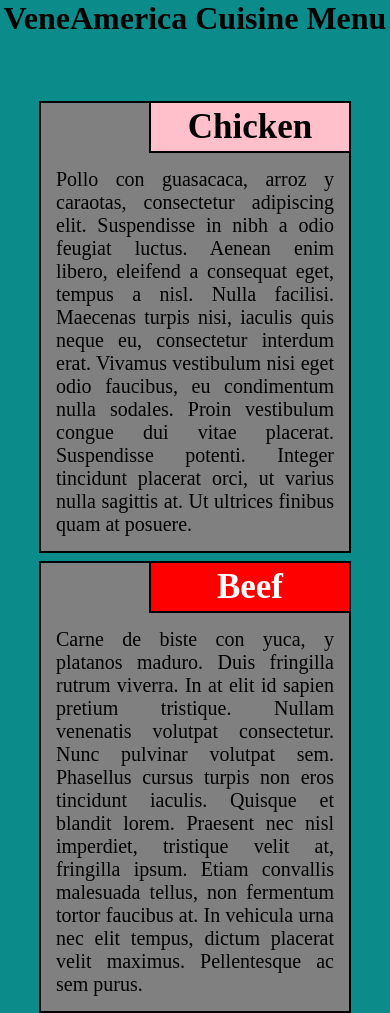
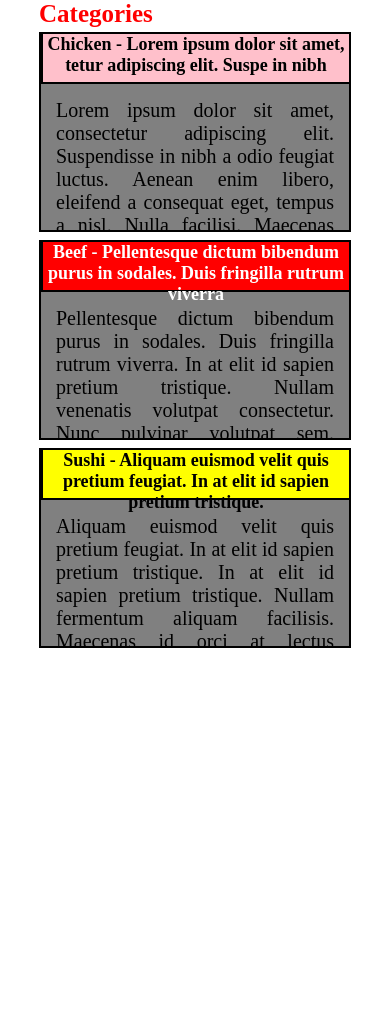
Before and after one commit to jplaverde/coursera-test, a plain HTML site: page module/index.html in a window 390 px wide. Shown: the top 1013 px of the page. After the commit the page ends 844 px from the top, so only its background shows below. Drawn offline with Linux system fonts and the light colour scheme.

Commit message:
module 2 assigment corrected and finished

```diff
--- a/module/css/style.css
+++ b/module/css/style.css
@@ -1,8 +1,3 @@
-body{
-
-    background: #0c8b8b;
-}
-
 *{box-sizing:border-box;
 margin:0;
 padding:0;
@@ -16,6 +11,29 @@ h1
     margin-bottom:60px;
 }
 
+#categorieshead {
+   display:none;
+
+}
+#sec1, #sec2, #sec3 {
+    display:block;
+}
+#sec11, #sec22, #sec33 {
+    display:none;
+}
+
+    #categorieshead h1 {
+        font-size:25px;
+       text-align:left;
+       color:red;
+       left:0;
+       top:0;
+       font-family:Algerian;
+       margin-left:10%;
+       margin-bottom:0px;
+       /*position:relative;*/
+
+    }
 p
 {
     background-color:gray;
@@ -31,7 +49,7 @@ section {
     border-top:0px;
     border-style:solid;
     border-color:black;
-    padding: 4px 10px 4px 10px;
+   padding: 4px 10px 4px 10px;
     top:0px;
     right:0px;
     position:absolute;
@@ -41,36 +59,56 @@ section {
     font-size:175%;
 }
 
-section#sec1
+#sec1, #sec11
 {
     background-color:pink;
+    height:50px;
 }
-section#sec2
+#sec2, #sec22
 {
     background-color:red;
     color:white;
+    height:50px;
 }
-section#sec3
+#sec3, #sec33
 {
     background-color:yellow;
+    height:50px;
 }
 
-div {
+#d1, #d2, #d3 {
     font-size:125%;
     background-color:gray;
     padding:60px 10px 10px 10px;
 
     border: 2px solid black;
     margin:4px;
-    height:auto;
+    height:200px;
     position:relative;
     float:left;
-    overflow:scroll;
+
+    overflow:hidden;
 }
+
+    #d1:hover {
+         overflow-y:scroll;
+         cursor:n-resize;
+    }
+
+    #d2:hover {
+         overflow-y:scroll;
+         cursor:n-resize;
+    }
+
+    #d3:hover {
+         overflow-y:scroll;
+         cursor:n-resize;
+    }
 
 .row {
     width:100%;
 }
+/*desktop view*/
 @media(min-width: 992px)
 {
     #d1{
@@ -87,9 +125,11 @@ div {
 #d3 {
    width:30%;
 }
-
+#categorieshead {
+   display:none;
 }
-
+}
+    /*tablet view */
 @media(min-width:768px) and (max-width:991px) {
    #d1 {
     width:45%;
@@ -114,24 +154,51 @@ div {
     margin-left:2.5%;
     margin-right:2.5%;
 }
+#categorieshead {
+   display:none;
 }
-
+}
+    /*mobile view*/
 @media(max-width:767px) {
    #d1 {
     width:80%;
     margin-left:10%;
     margin-right:10%;
+    text-align:center;
 }
 
 #d2 {
    width:80%;
     margin-left:10%;
     margin-right:10%;
+    text-align:center;
 }
 
 #d3 {
    width:80%;
     margin-left:10%;
     margin-right:10%;
+    text-align:center;
+}
+#menuhead {
+    display: none;
+}
+#categorieshead {
+   display:block;
+
+}
+section {
+    width:100%;
+}
+
+#sec1, #sec2, #sec3 {
+    display:none;
+}
+#sec11, #sec22, #sec33 {
+    display:block;
+   font-size:18px;
+   padding:0px;
+   margin:0px;
+   word-wrap:break-word;
 }
 }
--- a/module/index.html
+++ b/module/index.html
@@ -3,19 +3,25 @@
     <head>
         <link rel="stylesheet" type="text/css" href="css/style.css" />
         <meta charset="utf-8"/>
-        <title>JP's VeneAmerica Cuisine</title>
+        <title>Assignment 2</title>
     </head>
 
     <body>
-        <h1>VeneAmerica Cuisine Menu</h1>
-
-
+        <div id="menuhead">
+            <h1>Our Menu</h1>
+        </div>
+        <div id="categorieshead">
+            <h1>Categories</h1>
+        </div>
         <div  id="d1">
             <section id="sec1">
                 Chicken
             </section>
+             <section id="sec11">
+                Chicken -  Lorem ipsum dolor sit amet, tetur adipiscing elit. Suspe in nibh
+            </section>
             <p>
-                Pollo con guasacaca, arroz y caraotas, consectetur adipiscing elit. Suspendisse in nibh a odio feugiat luctus. Aenean enim libero, eleifend a consequat eget, tempus a nisl. Nulla facilisi. Maecenas turpis nisi, iaculis quis neque eu, consectetur interdum erat. Vivamus vestibulum nisi eget odio faucibus, eu condimentum nulla sodales. Proin vestibulum congue dui vitae placerat. Suspendisse potenti. Integer tincidunt placerat orci, ut varius nulla sagittis at. Ut ultrices finibus quam at posuere.
+                Lorem ipsum dolor sit amet, consectetur adipiscing elit. Suspendisse in nibh a odio feugiat luctus. Aenean enim libero, eleifend a consequat eget, tempus a nisl. Nulla facilisi. Maecenas turpis nisi, iaculis quis neque eu, consectetur interdum erat. Vivamus vestibulum nisi eget odio faucibus, eu condimentum nulla sodales. Proin vestibulum congue dui vitae placerat. Suspendisse potenti. Integer tincidunt placerat orci, ut varius nulla sagittis at. Ut ultrices finibus quam at posuere.
             </p>
         </div>
 
@@ -23,8 +29,11 @@
             <section id="sec2">
                 Beef
             </section>
+            <section id="sec22">
+                Beef - Pellentesque dictum bibendum purus in sodales. Duis fringilla rutrum viverra
+            </section>
             <p>
-                Carne de biste con  yuca, y platanos maduro. Duis fringilla rutrum viverra. In at elit id sapien pretium tristique. Nullam venenatis volutpat consectetur. Nunc pulvinar volutpat sem. Phasellus cursus turpis non eros tincidunt iaculis. Quisque et blandit lorem. Praesent nec nisl imperdiet, tristique velit at, fringilla ipsum. Etiam convallis malesuada tellus, non fermentum tortor faucibus at. In vehicula urna nec elit tempus, dictum placerat velit maximus. Pellentesque ac sem purus.
+                Pellentesque dictum bibendum purus in sodales. Duis fringilla rutrum viverra. In at elit id sapien pretium tristique. Nullam venenatis volutpat consectetur. Nunc pulvinar volutpat sem. Phasellus cursus turpis non eros tincidunt iaculis. Quisque et blandit lorem. Praesent nec nisl imperdiet, tristique velit at, fringilla ipsum. Etiam convallis malesuada tellus, non fermentum tortor faucibus at. In vehicula urna nec elit tempus, dictum placerat velit maximus. Pellentesque ac sem purus.
             </p>
         </div>
 
@@ -32,9 +41,11 @@
             <section id="sec3">
                 Sushi
             </section>
+            <section id="sec33">
+                Sushi - Aliquam euismod velit quis pretium feugiat. In at elit id sapien pretium tristique.
+            </section>
             <p>
-                Pescado y mariscos estilo ceviche euismod velit quis pretium feugiat. In at elit id sapien pretium tristique. In at elit id sapien pretium tristique. Nullam fermentum aliquam facilisis. Maecenas id orci at lectus consequat auctor nec eget velit. Pellentesque quis nisl orci. Sed magna neque, molestie aliquam pulvinar a, euismod id risus. Integer orci velit, tincidunt id ante at, ullamcorper consectetur libero. Etiam tincidunt sed orci ac dictum.
-                Pellentesque maximus mauris quam, non pulvinar elit eleifend eget.
+                Aliquam euismod velit quis pretium feugiat. In at elit id sapien pretium tristique. In at elit id sapien pretium tristique. Nullam fermentum aliquam facilisis. Maecenas id orci at lectus consequat auctor nec eget velit. Pellentesque quis nisl orci. Sed magna neque, molestie aliquam pulvinar a, euismod id risus. Integer orci velit, tincidunt id ante at, ullamcorper consectetur libero. Etiam tincidunt sed orci ac dictum. Pellentesque maximus mauris quam, non pulvinar elit eleifend eget.
             </p>
         </div>
     </body>
```
